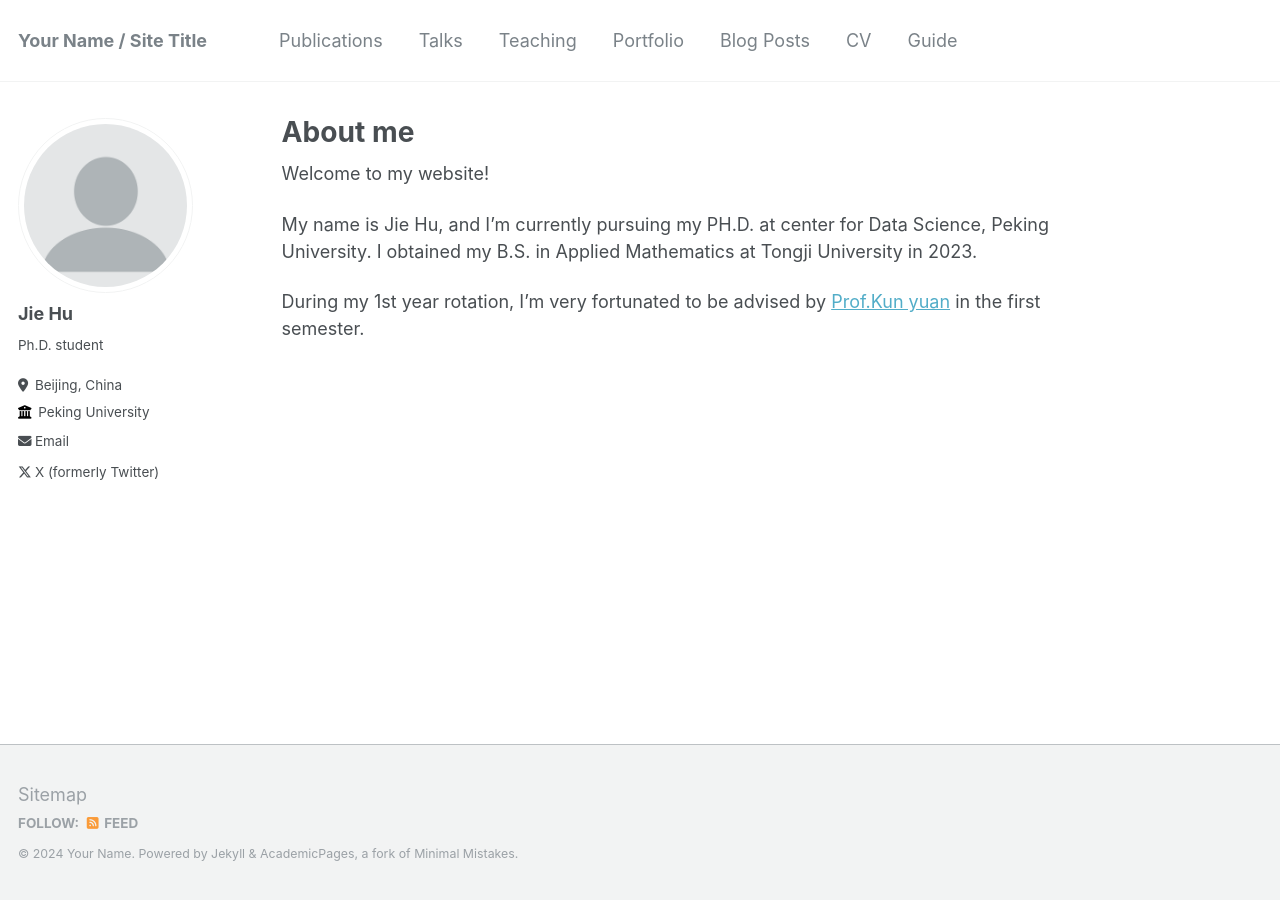
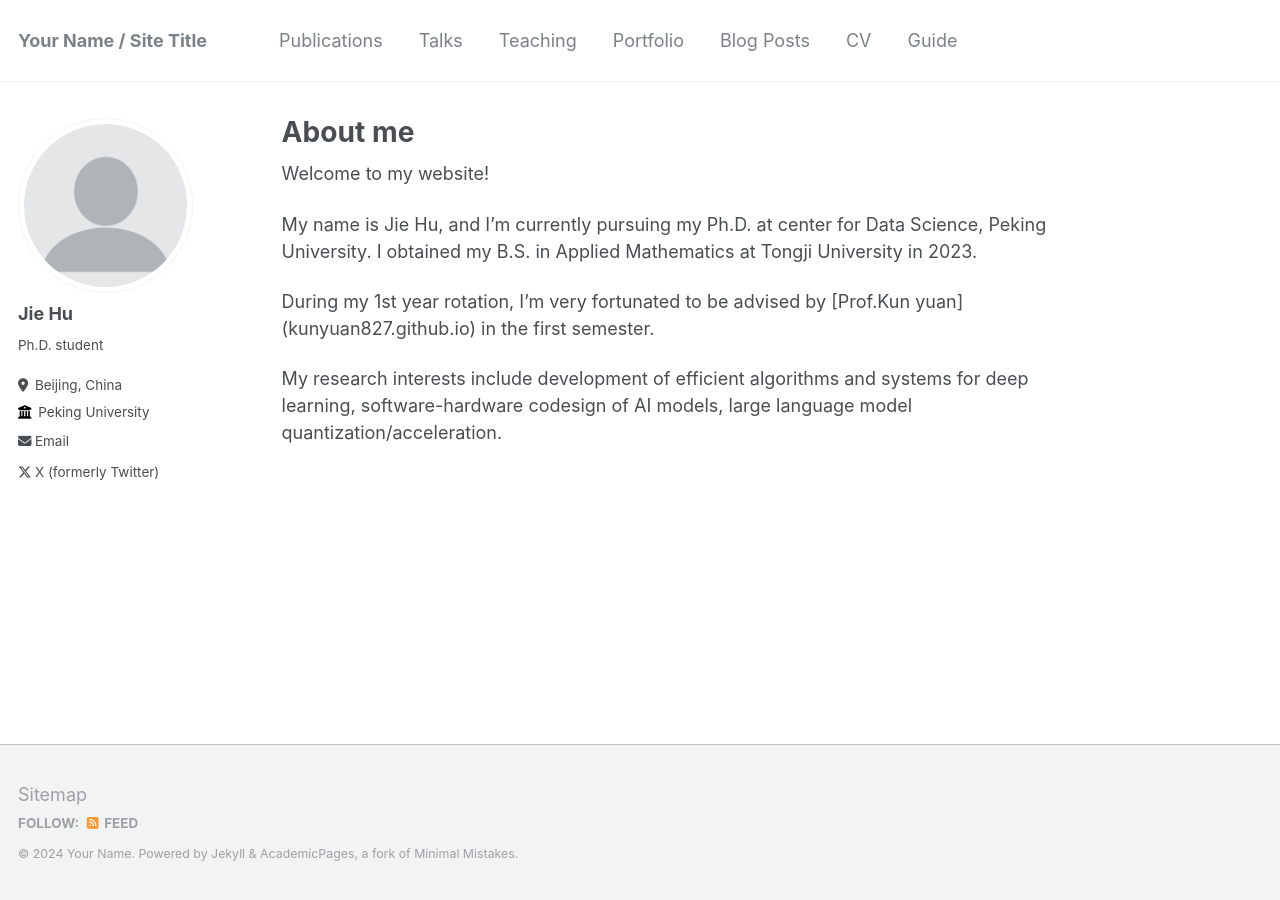
Before and after one commit to jiehu-jessica/jiehu-jessica.github.io, a Jekyll site: the page built from _pages/about.md, in a window 1280 px wide. Built offline with Jekyll 4.4.1, drawn with Linux system fonts in a browser that asks for light colours.

Commit message:
Update about.md

```diff
--- a/_pages/about.md
+++ b/_pages/about.md
@@ -9,6 +9,8 @@ redirect_from:
 
 Welcome to my website!
 
-My name is Jie Hu, and I'm currently pursuing my PH.D. at center for Data Science, Peking University. I obtained my B.S. in Applied Mathematics at Tongji University in 2023.
+My name is Jie Hu, and I'm currently pursuing my Ph.D. at center for Data Science, Peking University. I obtained my B.S. in Applied Mathematics at Tongji University in 2023.
 
-During my 1st year rotation, I'm very fortunated to be advised by [Prof.Kun yuan](kunyuan827.github.io) in the first semester.
+During my 1st year rotation, I'm very fortunated to be advised by [Prof.Kun yuan] (kunyuan827.github.io) in the first semester.
+
+My research interests include development of efficient algorithms and systems for deep learning, software-hardware codesign of AI models, large language model quantization/acceleration.
```
